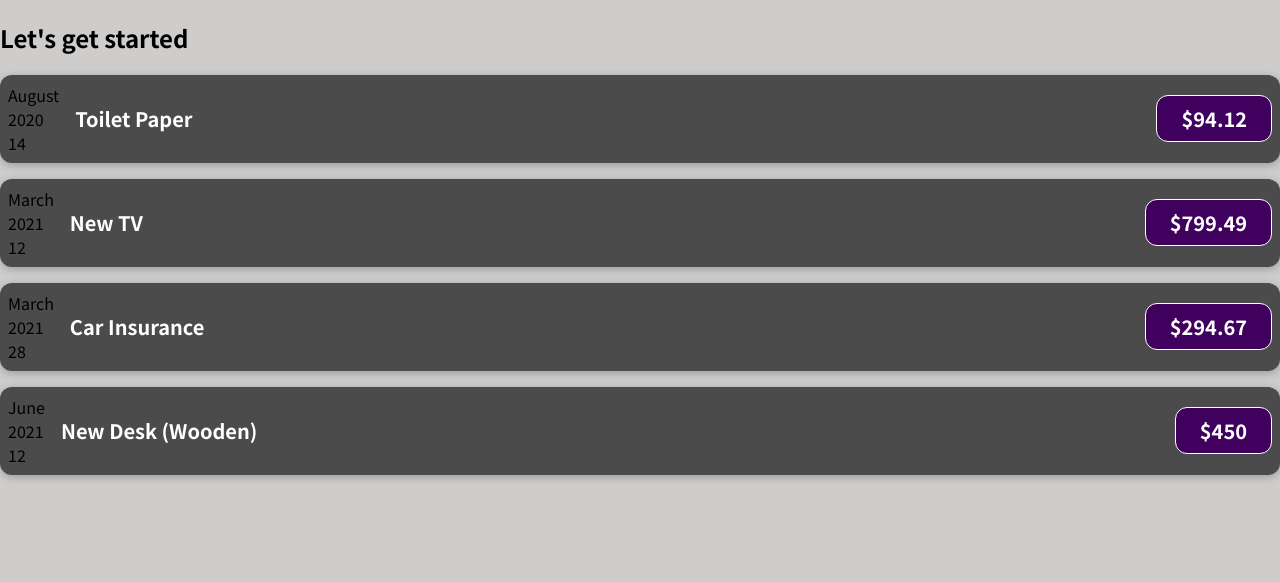
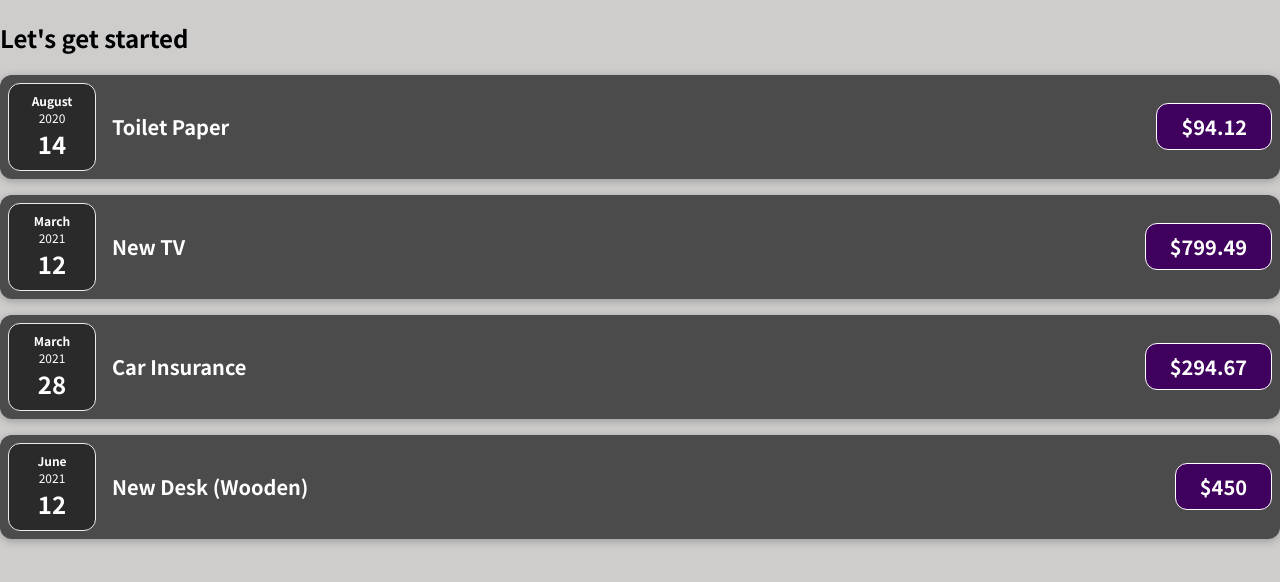
Before and after one commit to Jason2B3/academind_react_1, a JavaScript app: page / in a window 1280 px wide. Shown: the top 582 px of the page. Built offline with nearby package versions, Linux system fonts and the light colour scheme.

Commit message:
commit 38

```diff
--- /dev/null
+++ b/src/components/ExpenseDate.css
@@ -0,0 +1,26 @@
+.expense-date {
+  display: flex;
+  flex-direction: column;
+  width: 5.5rem;
+  height: 5.5rem;
+  border: 1px solid #ececec;
+  background-color: #2a2a2a;
+  color: white;
+  border-radius: 12px;
+  align-items: center;
+  justify-content: center;
+}
+
+.expense-date__month {
+  font-size: 0.75rem;
+  font-weight: bold;
+}
+
+.expense-date__year {
+  font-size: 0.75rem;
+}
+
+.expense-date__day {
+  font-size: 1.5rem;
+  font-weight: bold;
+}
--- /dev/null
+++ b/src/components/ExpenseDate.js
@@ -0,0 +1,15 @@
+import './ExpenseDate.css'
+function ExpenseDate(props) {
+  // gets props from ExpenseItem's <ExpenseDate attribs=""/>
+  const month = props.date.toLocaleString("en-US", { month: "long" });
+  const day = props.date.toLocaleString("en-US", { day: "2-digit" });
+  const year = props.date.getFullYear();
+  return (
+    <div className="expense-date">
+      <div className="expense-date__month">{month}</div>
+      <div className="expense-date__year">{year}</div>
+      <div className="expense-date__day">{day}</div>
+    </div>
+  );
+}
+export default ExpenseDate;
--- a/src/components/ExpenseItem.js
+++ b/src/components/ExpenseItem.js
@@ -1,15 +1,10 @@
 import "./ExpenseItem.css";
+import ExpenseDate from "./ExpenseDate"; // import your sub-component
 function ExpenseItem(props) {
-  const month= props.date.toLocaleString('en-US',{month:'long'})
-  const day= props.date.toLocaleString('en-US',{day:'2-digit'})
-  const year= props.date.getFullYear()
+  // gets props from App.js <ExpenseItem attribs=""/>
   return (
     <div className="expense-item">
-      <div>
-        <div>{month}</div>
-        <div>{year}</div>
-        <div>{day}</div>
-      </div>
+      <ExpenseDate date= {props.date} />
       <div className="expense-item__description">
         <h2>{props.title}</h2>
         <div className="expense-item__price">${props.amount}</div>
```
Also changed, not shown: 1 other file (tests, documents, lock files or other folders).
